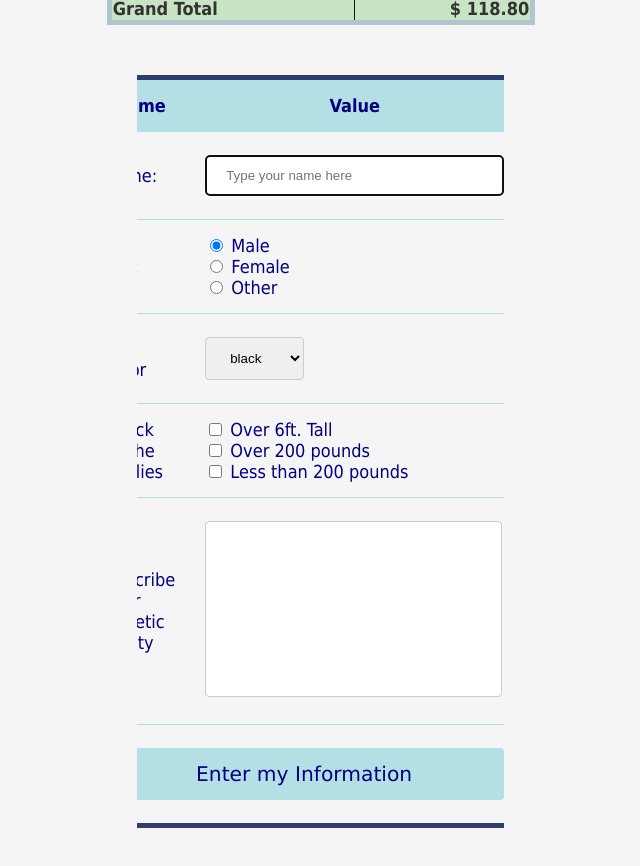
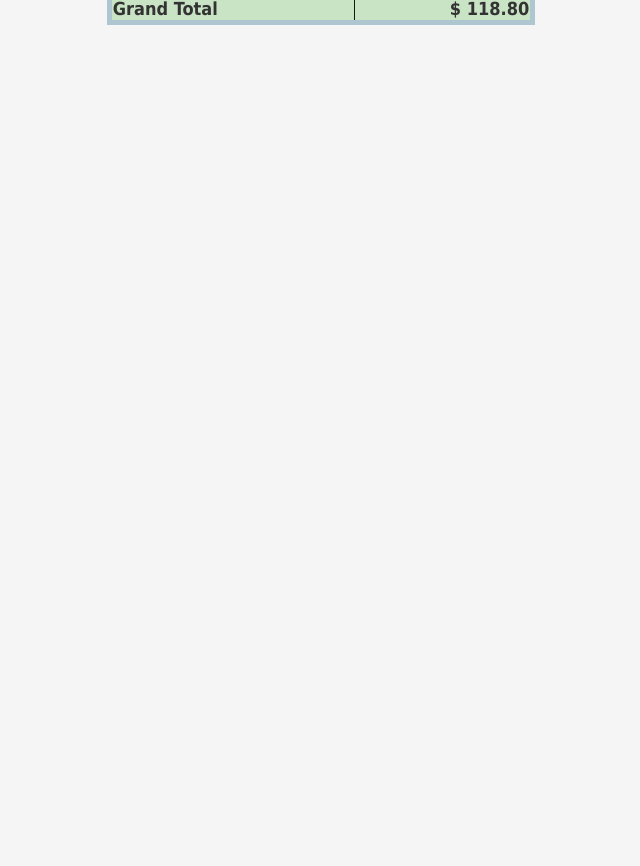
Before and after one commit to KurtTancio2132/Table-Forms, a plain HTML site: page table.html in a window 1280 px wide. Shown: the part 434-1300 px from the top of the page, without its empty margins (319-959 px from the left). After the commit the page ends 800 px from the top, so only its background shows below. Drawn offline with Linux system fonts and the light colour scheme.

Commit message:
Update table.html

```diff
--- a/table.html
+++ b/table.html
@@ -67,6 +67,5 @@
             <td style="text-align:right;">$ 118.80</td>
         </tr>
     </table>
-    <iframe src="index.html" title="Information Form" scrolling="no"></iframe>
 </body>
 </html>
```
